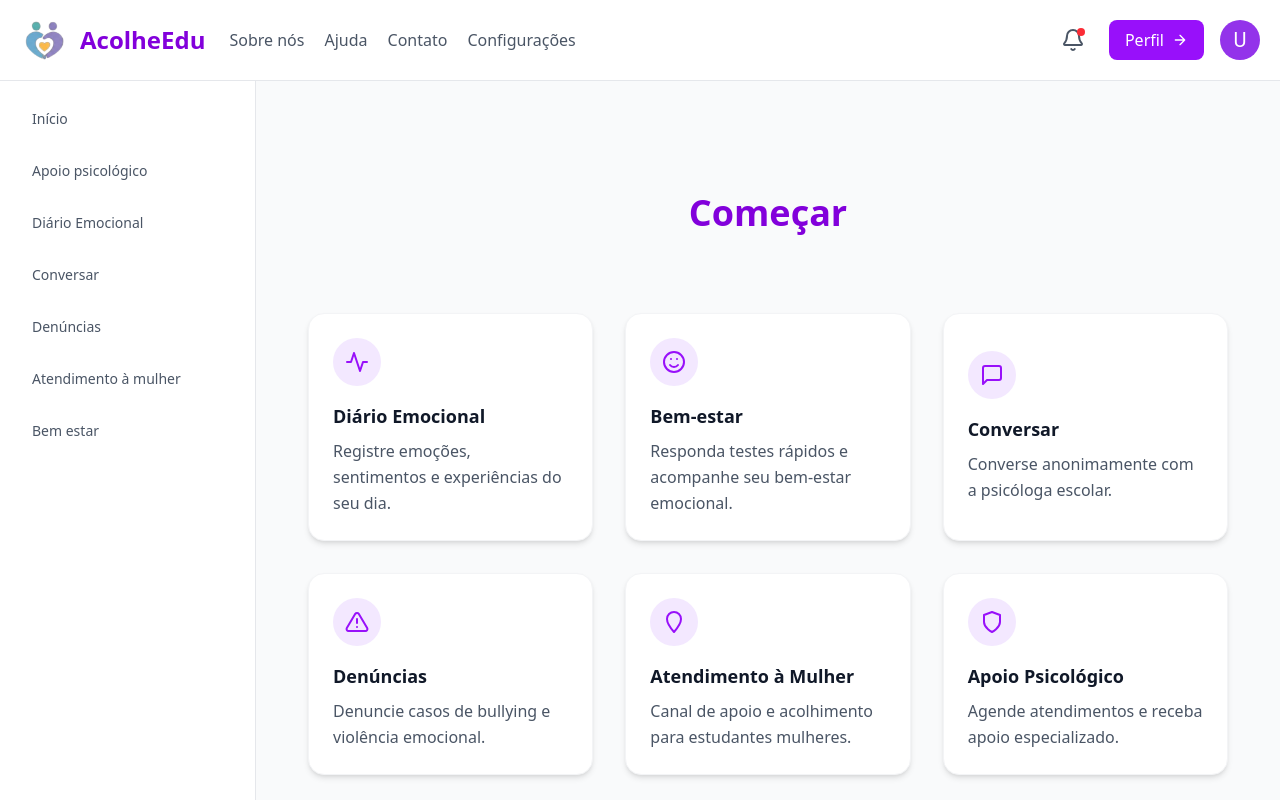
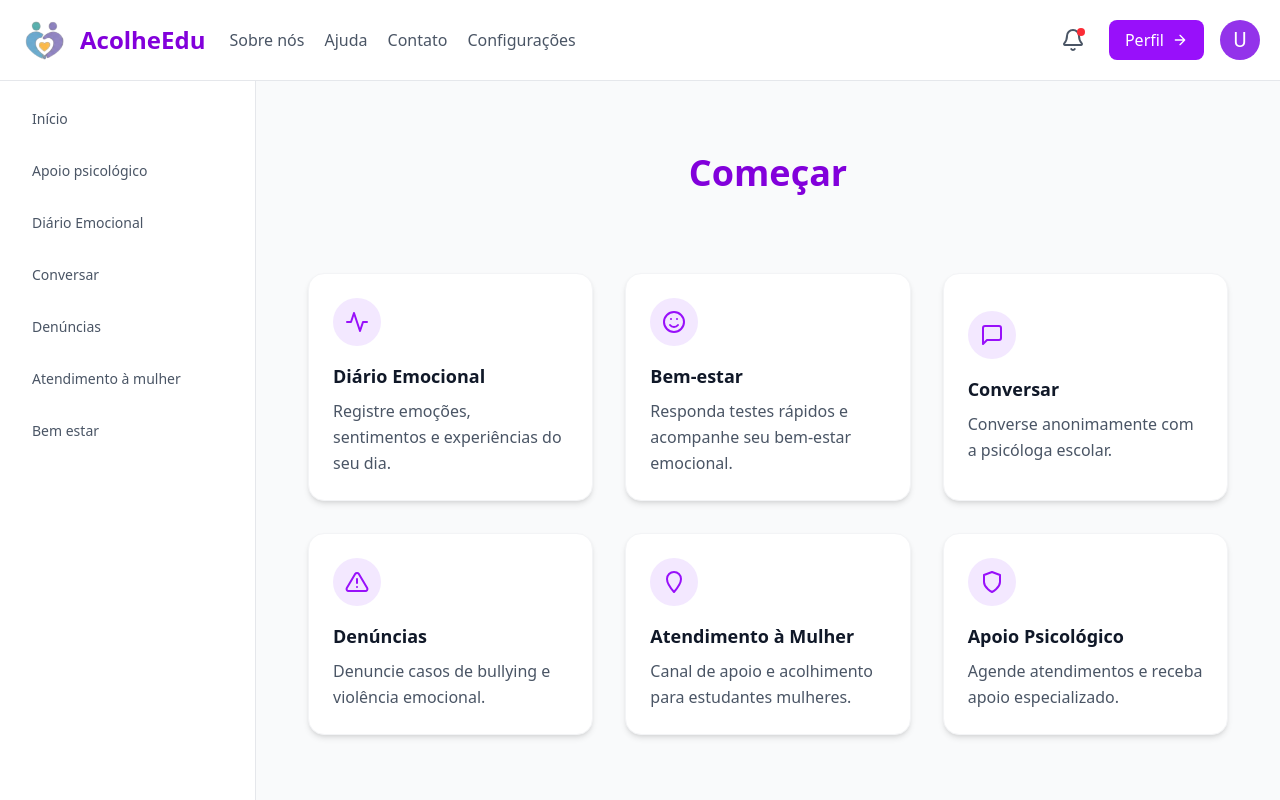
Before and after one commit to LucasHenriqueAl/acolheEdu, a React (Vite) app: page /#/inicio in a window 1280 px wide. Shown: the top 800 px of the page. Built offline with nearby package versions, Linux system fonts and the light colour scheme.

Commit message:
refactor: mudança em componente card funcionalidade

```diff
--- a/src/components/Cards/CardFuncionalidade.tsx
+++ b/src/components/Cards/CardFuncionalidade.tsx
@@ -4,7 +4,7 @@ export default function CardsFuncionalidade() {
   return (
     <section className="body-font text-gray-600">
 
-      <div className="container mx-auto px-5 py-20">
+      <div className="container mx-auto px-5 py-10">
 
         <div className="mb-16 flex w-full flex-col items-center text-center">
 
```
